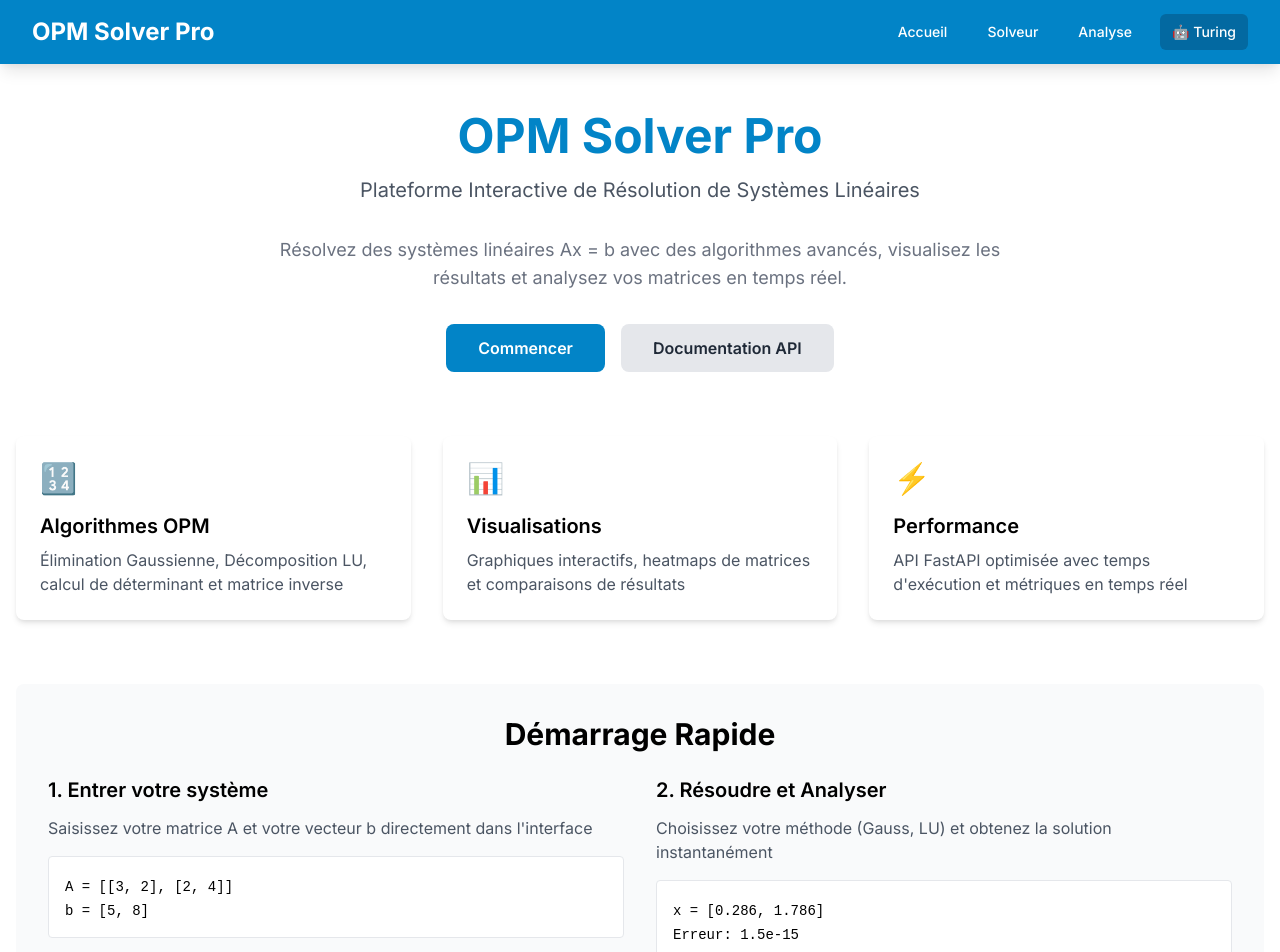
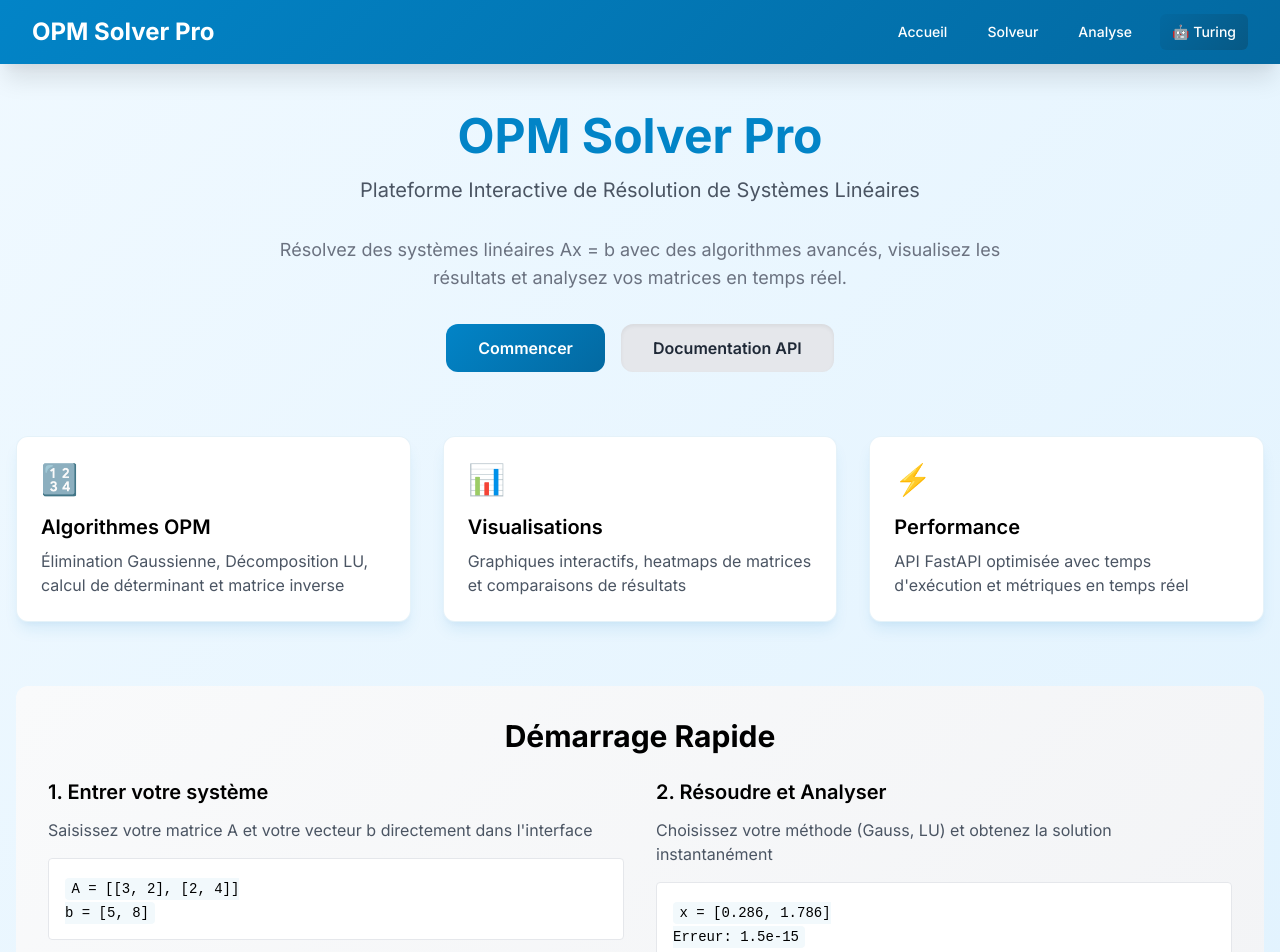
Before and after one commit to mouhamine2005/opm-solver, a Next.js app in the folder frontend/: page / in a window 1280 px wide. Shown: the top 952 px of the page. Built offline with nearby package versions, Linux system fonts and the light colour scheme.

Commit message:
feat: enhance CSS with modern gradients, shadows and animations

```diff
--- a/frontend/src/app/globals.css
+++ b/frontend/src/app/globals.css
@@ -10,8 +10,8 @@
 
 :root {
   --foreground-rgb: 0, 0, 0;
-  --background-start-rgb: 255, 255, 255;
-  --background-end-rgb: 255, 255, 255;
+  --background-start-rgb: 249, 250, 251;
+  --background-end-rgb: 249, 250, 251;
   --primary-50: #f0f9ff;
   --primary-100: #e0f2fe;
   --primary-200: #bae6fd;
@@ -36,22 +36,27 @@
 
 body {
   color: rgb(var(--foreground-rgb));
-  background: rgb(var(--background-start-rgb));
+  background: linear-gradient(135deg, #f0f9ff 0%, #e0f2fe 100%);
   min-height: 100vh;
   font-family: Inter, -apple-system, BlinkMacSystemFont, 'Segoe UI', Roboto, sans-serif;
+  -webkit-font-smoothing: antialiased;
+  -moz-osx-font-smoothing: grayscale;
 }
 
-/* Navigation */
+/* Navigation - Enhanced Modern Style */
 .bg-primary-600 {
-  background-color: var(--primary-600) !important;
+  background: linear-gradient(135deg, #0284c7 0%, #0369a1 100%) !important;
+  backdrop-filter: blur(10px);
 }
 
 .bg-primary-700 {
-  background-color: var(--primary-700) !important;
+  background: linear-gradient(135deg, #0369a1 0%, #075985 100%) !important;
 }
 
 .hover\:bg-primary-700:hover {
-  background-color: var(--primary-700) !important;
+  background: linear-gradient(135deg, #0369a1 0%, #075985 100%) !important;
+  transform: translateY(-1px);
+  transition: all 0.3s ease;
 }
 
 .text-white {
@@ -59,7 +64,7 @@
 }
 
 .shadow-lg {
-  box-shadow: 0 10px 15px -3px rgba(0, 0, 0, 0.1), 0 4px 6px -2px rgba(0, 0, 0, 0.05) !important;
+  box-shadow: 0 20px 25px -5px rgba(0, 0, 0, 0.1), 0 10px 10px -5px rgba(0, 0, 0, 0.04) !important;
 }
 
 /* Layout */
@@ -279,17 +284,19 @@
   color: var(--gray-800) !important;
 }
 
-/* Backgrounds */
+/* Backgrounds - Enhanced with modern effects */
 .bg-white {
   background-color: #ffffff !important;
+  border: 1px solid rgba(2, 132, 199, 0.1);
 }
 
 .bg-gray-50 {
-  background-color: var(--gray-50) !important;
+  background: linear-gradient(135deg, #f9fafb 0%, #f3f4f6 100%) !important;
 }
 
 .bg-gray-200 {
   background-color: var(--gray-200) !important;
+  box-shadow: inset 0 2px 4px 0 rgba(0, 0, 0, 0.06);
 }
 
 .bg-gray-300 {
@@ -298,14 +305,17 @@
 
 .hover\:bg-gray-300:hover {
   background-color: var(--gray-300) !important;
+  transform: translateY(-2px);
+  box-shadow: 0 4px 6px -1px rgba(0, 0, 0, 0.1);
 }
 
 .bg-gray-800 {
-  background-color: var(--gray-800) !important;
+  background: linear-gradient(135deg, #1f2937 0%, #111827 100%) !important;
 }
 
 .bg-primary-100 {
   background-color: var(--primary-100) !important;
+  border: 1px solid var(--primary-200);
 }
 
 /* Borders and Radius */
@@ -330,9 +340,15 @@
   border-color: var(--gray-200) !important;
 }
 
-/* Shadow */
+/* Shadow - Enhanced depth */
 .shadow-md {
-  box-shadow: 0 4px 6px -1px rgba(0, 0, 0, 0.1), 0 2px 4px -1px rgba(0, 0, 0, 0.06) !important;
+  box-shadow: 0 10px 15px -3px rgba(2, 132, 199, 0.1), 0 4px 6px -2px rgba(2, 132, 199, 0.05) !important;
+  transition: box-shadow 0.3s ease;
+}
+
+.shadow-md:hover {
+  box-shadow: 0 20px 25px -5px rgba(2, 132, 199, 0.15), 0 10px 10px -5px rgba(2, 132, 199, 0.08) !important;
+  transform: translateY(-2px);
 }
 
 /* Max Width */
@@ -340,24 +356,95 @@
   max-width: 48rem !important;
 }
 
-/* Transition */
+/* Transition - Smoother animations */
 .transition {
-  transition-property: all !important;
-  transition-timing-function: cubic-bezier(0.4, 0, 0.2, 1) !important;
-  transition-duration: 150ms !important;
+  transition: all 0.3s cubic-bezier(0.4, 0, 0.2, 1) !important;
 }
 
-/* Links and Buttons */
+/* Links and Buttons - Enhanced interactivity */
 a {
   text-decoration: none !important;
+  position: relative;
+  transition: all 0.3s ease;
+}
+
+a:hover {
+  transform: translateY(-1px);
+}
+
+/* Buttons with modern effects */
+.bg-primary-600:not(nav) {
+  position: relative;
+  overflow: hidden;
+}
+
+.bg-primary-600:not(nav)::before {
+  content: '';
+  position: absolute;
+  top: 50%;
+  left: 50%;
+  width: 0;
+  height: 0;
+  border-radius: 50%;
+  background: rgba(255, 255, 255, 0.2);
+  transform: translate(-50%, -50%);
+  transition: width 0.6s, height 0.6s;
+}
+
+.bg-primary-600:not(nav):hover::before {
+  width: 300px;
+  height: 300px;
 }
 
 code {
   font-family: 'Courier New', monospace !important;
+  background: rgba(2, 132, 199, 0.05);
+  padding: 0.2rem 0.4rem;
+  border-radius: 0.25rem;
+  font-size: 0.9em;
+}
+
+/* Modern Cards */
+.rounded-lg {
+  border-radius: 0.75rem !important;
+  overflow: hidden;
+  backdrop-filter: blur(10px);
+}
+
+/* Smooth scroll */
+html {
+  scroll-behavior: smooth;
+}
+
+/* Selection styling */
+::selection {
+  background-color: var(--primary-200);
+  color: var(--primary-900);
+}
+
+::-moz-selection {
+  background-color: var(--primary-200);
+  color: var(--primary-900);
 }
 
 @layer utilities {
   .text-balance {
     text-wrap: balance;
   }
+
+  /* Custom animations */
+  @keyframes fadeInUp {
+    from {
+      opacity: 0;
+      transform: translateY(20px);
+    }
+    to {
+      opacity: 1;
+      transform: translateY(0);
+    }
+  }
+
+  .animate-fade-in-up {
+    animation: fadeInUp 0.6s ease-out;
+  }
 }
```
